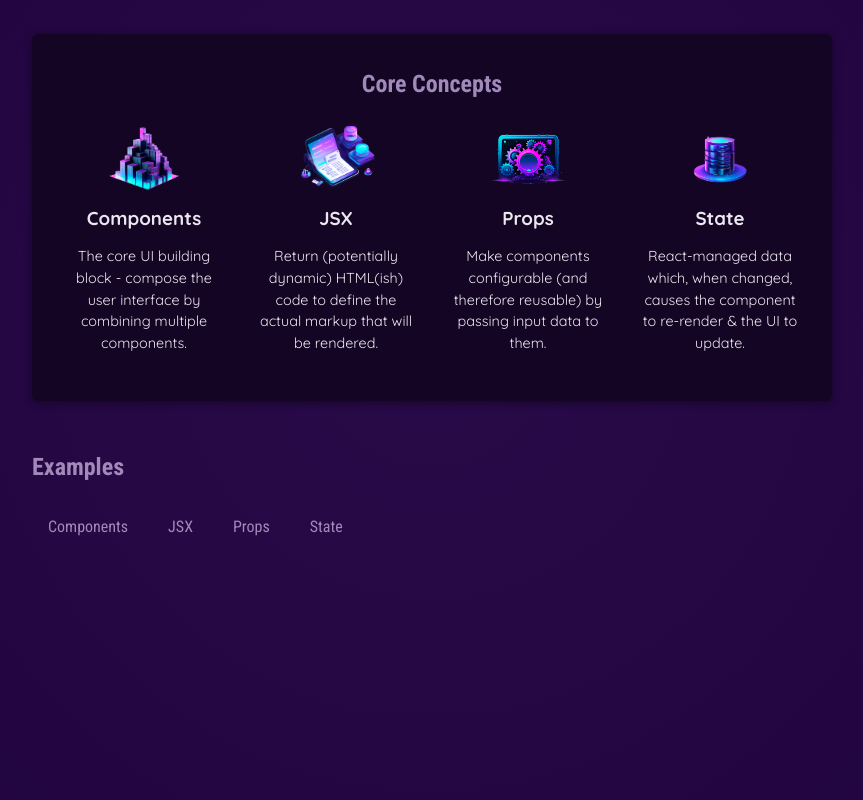
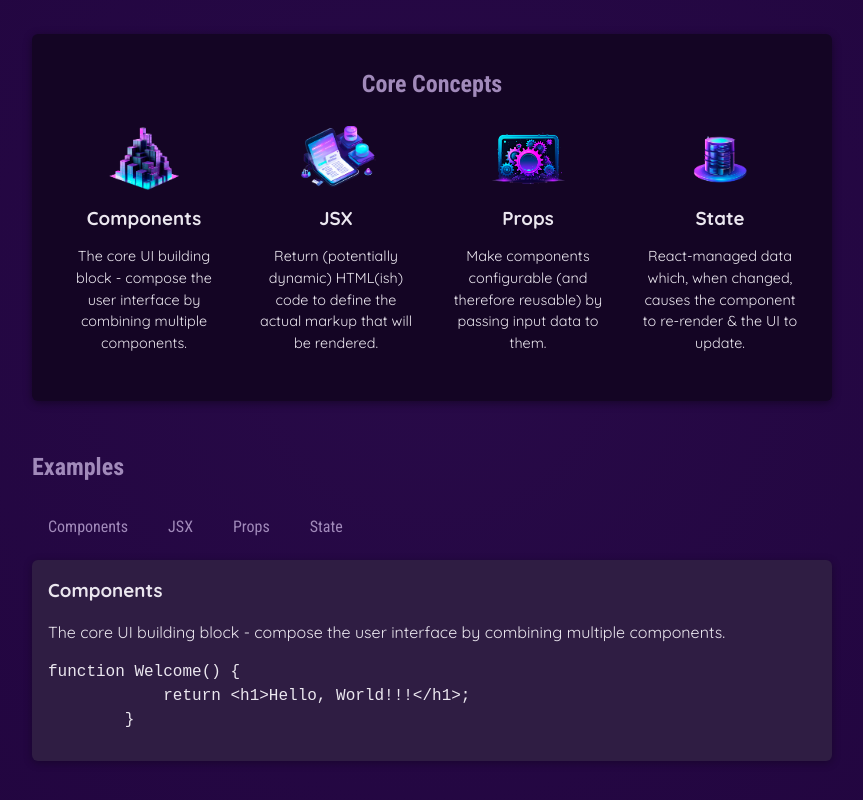
Before and after one commit to nminh123/My-First-React-App, a React (Vite) app: page / in a window 1280 px wide. Shown: the part 298-1098 px from the top of the page, without its empty margins (208-1071 px from the left). Built offline with nearby package versions, Linux system fonts and the light colour scheme.

Commit message:
tab-content

```diff
--- a/src/App.jsx
+++ b/src/App.jsx
@@ -2,14 +2,18 @@
 // import stateImage from "./assets/state-mgmt.png";
 // import jsxImage from "./assets/jsx-ui.png";
 // import configImage from "./assets/config.png";
-import { CORE_CONCEPTS } from "./data.js";
+import { CORE_CONCEPTS, EXAMPLES } from "./data.js";
 import { Header } from "./components/Header.jsx";
 import { CoreConcept } from "./components/CoreConcept.jsx";
 import { TabButton } from "./components/TabButton.jsx";
+import { useState } from "react";
 
 function App() {
-  function handleSelect() {
-    console.log('Hi React - Selected');
+  const [selectedTopic, setSelectedTopic] = useState('components');
+
+  function handleSelect(selectedButton) {
+    setSelectedTopic(selectedButton);
+    console.log(selectedButton);
   }
 
   return (
@@ -63,11 +67,20 @@ function App() {
         <section id="examples">
           <h2>Examples</h2>
           <menu>
-            <TabButton onSelect={handleSelect}>Components</TabButton>
-            <TabButton onSelect={handleSelect}>JSX</TabButton>
-            <TabButton onSelect={handleSelect}>Props</TabButton>
-            <TabButton onSelect={handleSelect}>State</TabButton>
+            <TabButton onSelect={() => handleSelect("components")}>Components</TabButton>
+            <TabButton onSelect={() => handleSelect("jsx")}>JSX</TabButton>
+            <TabButton onSelect={() => handleSelect("props")}>Props</TabButton>
+            <TabButton onSelect={() => handleSelect("state")}>State</TabButton>
           </menu>
+          <div id="tab-content">
+            <h3>{EXAMPLES[selectedTopic].title}</h3>
+            <p>{EXAMPLES[selectedTopic].desc}</p>
+            <pre>
+              <code>
+                {EXAMPLES[selectedTopic].code}
+              </code>
+            </pre>
+          </div>
         </section>
       </main>
     </div>
--- a/src/data.js
+++ b/src/data.js
@@ -6,26 +6,59 @@ import propImage from "./assets/config.png";
 export const CORE_CONCEPTS = [
     {
         image: componentImage,
-        title:'Components',
+        title: 'Components',
         desc:
-        'The core UI building block - compose the user interface by combining multiple components.'
+            'The core UI building block - compose the user interface by combining multiple components.'
     },
     {
         image: jsxImage,
-        title:'JSX',
+        title: 'JSX',
         desc:
-        'Return (potentially dynamic) HTML(ish) code to define the actual markup that will be rendered.'
+            'Return (potentially dynamic) HTML(ish) code to define the actual markup that will be rendered.'
     },
     {
         image: propImage,
-        title:'Props',
+        title: 'Props',
         desc:
-        'Make components configurable (and therefore reusable) by passing input data to them.'
+            'Make components configurable (and therefore reusable) by passing input data to them.'
     },
     {
         image: stateImage,
-        title:'State',
+        title: 'State',
         desc:
-        'React-managed data which, when changed, causes the component to re-render & the UI to update.'
+            'React-managed data which, when changed, causes the component to re-render & the UI to update.'
     }
 ]
+
+export const EXAMPLES = {
+    components: {
+        title: 'Components',
+        desc: 'The core UI building block - compose the user interface by combining multiple components.',
+        code: `function Welcome() {
+            return <h1>Hello, World!!!</h1>;
+        }`
+    },
+    jsx: {
+        title: 'JSX',
+        desc: 'JSX is a syntax extension to JavaScript...',
+        code: `<div>
+            <h1>Welcome {userName}</h1>
+            <p>Time to learn React!</p>
+        </div>`
+    },
+    props: {
+        title: 'Props',
+        desc: 'Components accept arbitrary inputs called props...',
+        code: `function Welcome(props) {
+            return <h1>Hello {props.name}</h1>;
+        }`
+    },
+    state: {
+        title: 'State',
+        desc: 'State allows React components to change their output over time...',
+        code: `function Counter() {
+            const [count, setCount] = useState(0);
+            return <button onClick={() => setCount(count + 1)}>Click Me {count}</button>;
+        }`
+    }
+};
```
